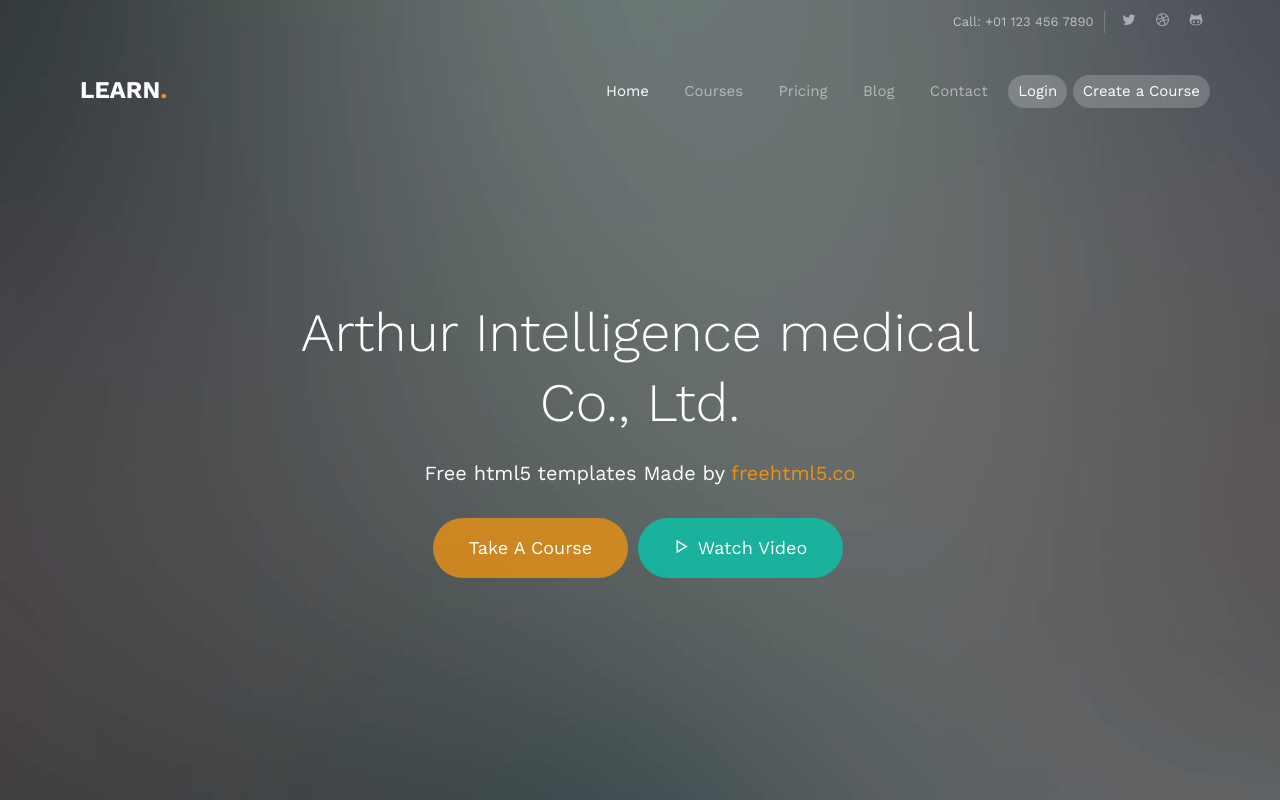
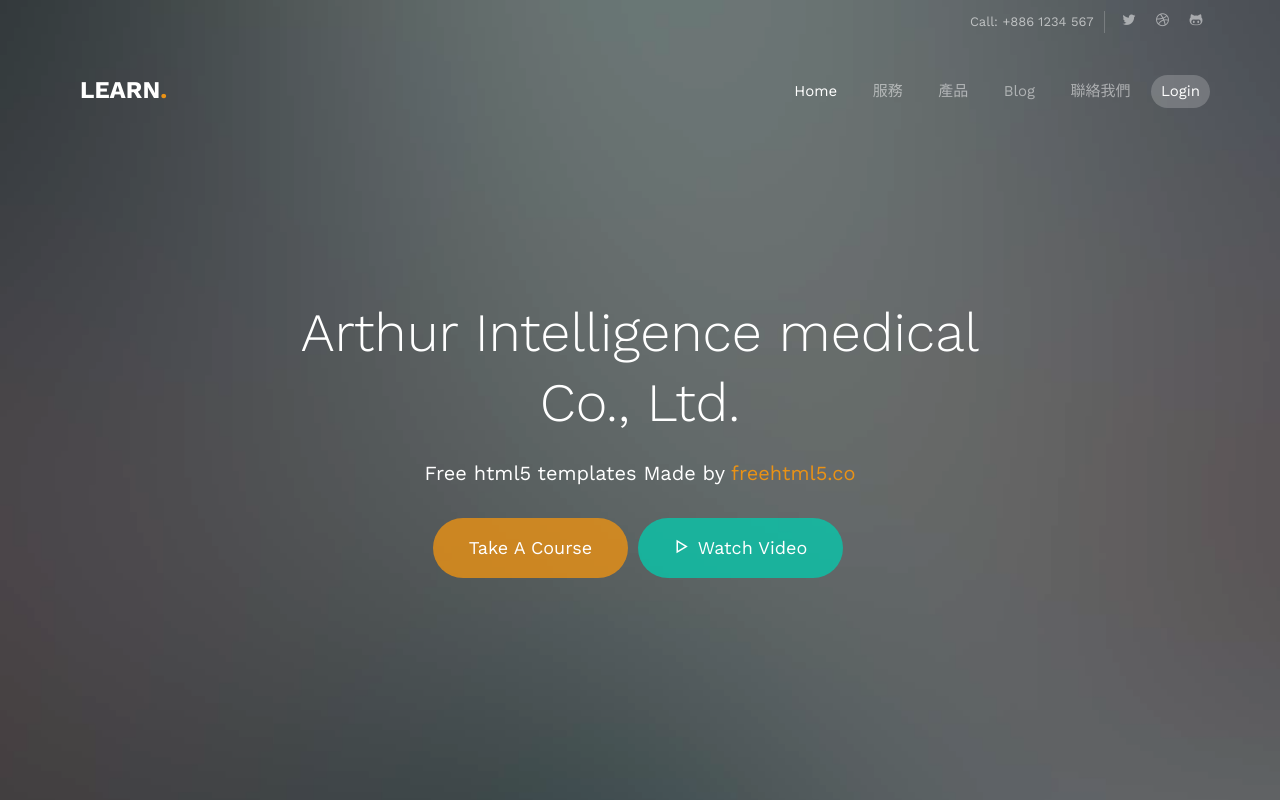
Before and after one commit to ziv0326/ziv0326.github.io, a plain HTML site: page index.html in a window 1280 px wide. Shown: the top 800 px of the page. Drawn offline with nearby package versions, Linux system fonts and the light colour scheme; files whose address does not match are found by name.

Commit message:
Add files via upload

```diff
--- a/index.html
+++ b/index.html
@@ -71,7 +71,7 @@
 			<div class="container">
 				<div class="row">
 					<div class="col-xs-12 text-right">
-						<p class="num">Call: +01 123 456 7890</p>
+						<p class="num">Call: +886 1234 567</p>
 						<ul class="fh5co-social">
 							<li><a href="#"><i class="icon-twitter"></i></a></li>
 							<li><a href="#"><i class="icon-dribbble"></i></a></li>
@@ -90,8 +90,8 @@
 					<div class="col-xs-11 text-right menu-1">
 						<ul>
 							<li class="active"><a href="index.html">Home</a></li>
-							<li><a href="courses.html">Courses</a></li>
-							<li><a href="pricing.html">Pricing</a></li>
+							<li><a href="courses.html">服務</a></li>
+							<li><a href="pricing.html">產品</a></li>
 							<li class="has-dropdown">
 								<a href="blog.html">Blog</a>
 								<ul class="dropdown">
@@ -101,9 +101,9 @@
 									<li><a href="#">API</a></li>
 								</ul>
 							</li>
-							<li><a href="contact.html">Contact</a></li>
+							<li><a href="contact.html">聯絡我們</a></li>
 							<li class="btn-cta"><a href="#"><span>Login</span></a></li>
-							<li class="btn-cta"><a href="#"><span>Create a Course</span></a></li>
+							<!--<li class="btn-cta"><a href="#"><span>Create a Course</span></a></li>-->
 						</ul>
 					</div>
 				</div>
```
